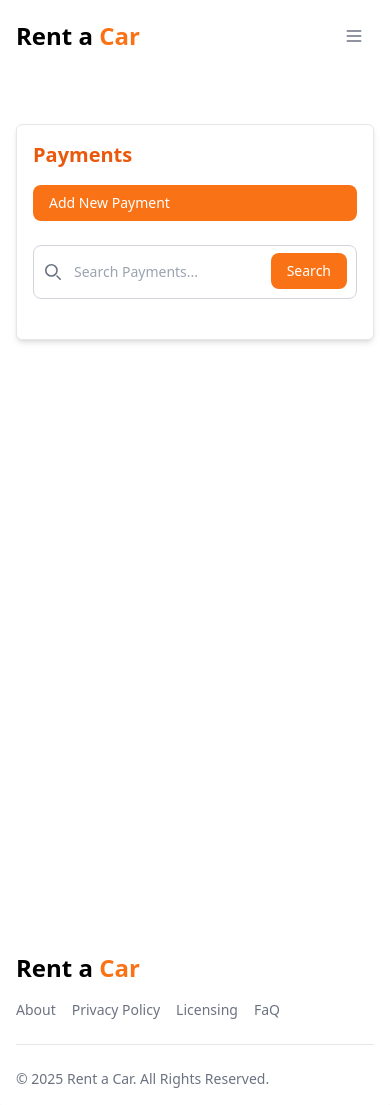
After one commit to Facenam3/php-rent-service, a PHP site: the page made by app/Views/admin/payments/payments.php in a window 390 px wide. The commit adds this page. Run offline with PHP 8.4, Linux system fonts and the light colour scheme; the template is opened without the code that fills it, so the values that code supplies are empty; some libraries are stand-ins or nearby versions.

Commit message:
added payment table

```diff
--- /dev/null
+++ b/app/Views/admin/payments/payments.php
@@ -0,0 +1,101 @@
+<div class="text-white p-4 sm:p-6 mt-5">
+  <div class="py-4 sm:px-4 lg:px-8 max-w-full">
+    <div class="w-full bg-white dark:bg-gray-800 rounded-md border shadow-md text-black p-4 sm:p-6">
+
+      <div class="flex flex-col sm:flex-row sm:justify-between sm:items-center gap-4">
+        <h1 class="text-xl sm:text-2xl text-orange-600 font-semibold whitespace-nowrap">
+          Payments
+        </h1>
+        <a href="/admin/payments/create"
+          class="inline-block text-white bg-orange-500 hover:bg-orange-600 focus:ring-4 focus:ring-orange-300 dark:focus:ring-orange-800 font-medium rounded-lg text-sm sm:text-base px-4 py-2 sm:px-6 sm:py-3 whitespace-nowrap">
+          Add New Payment
+        </a>
+      </div>
+
+      <form class="mt-6 max-w-full" method="GET" action="">
+        <label for="default-search" class="mb-2 text-sm font-medium text-gray-900 sr-only">Search Payments</label>
+        <div class="relative">
+            <div class="absolute inset-y-0 start-0 flex items-center ps-3 pointer-events-none">
+            <svg class="w-4 h-4 text-gray-500" xmlns="http://www.w3.org/2000/svg" fill="none" viewBox="0 0 20 20">
+                <path stroke="currentColor" stroke-linecap="round" stroke-linejoin="round" stroke-width="2"
+                    d="m19 19-4-4m0-7A7 7 0 1 1 1 8a7 7 0 0 1 14 0Z"/>
+            </svg>
+            </div>
+            <input
+                type="search"
+                name="search"
+                id="default-search"
+                value="<?= htmlspecialchars($search ?? '') ?>"
+                class="block w-full p-4 ps-10 text-sm text-gray-900 border border-gray-300 rounded-lg bg-white focus:ring-blue-500 focus:border-blue-500"
+                placeholder="Search Payments..."
+                />
+                <button
+                type="submit"
+                class="text-white absolute end-2.5 bottom-2.5 bg-orange-500 hover:bg-orange-600 focus:ring-4 focus:outline-none focus:ring-orange-300 font-medium rounded-lg text-sm px-4 py-2"
+                >
+                Search
+            </button>
+          </div>
+        </form>
+
+      <div class="hidden sm:block overflow-x-auto mt-6 rounded-md border border-gray-300">
+        <table class="min-w-full divide-y divide-gray-300 text-sm sm:text-base">
+          <thead class="bg-orange-500 text-white uppercase font-medium  text-center">
+            <tr>
+              <th class="px-2 py-3 lg:px-8 lg:py-3">ID</th>
+              <th class="px-2 py-3 lg:px-8 lg:py-3">Reservation Id</th>
+              <th class="px-2 py-3 lg:px-8 lg:py-3">Payment Method</th>
+              <th class="px-2 py-3 lg:px-8 lg:py-3">Status</th>
+              <th class="px-2 py-3 lg:px-8 lg:py-3 max-w-xs">Amount</th>
+              <th class="px-2 py-3 lg:px-8 lg:py-3">Action</th>
+            </tr>
+          </thead>
+          <tbody class="bg-gray-100 text-gray-900  text-center">
+            <?php if($payments) :?>
+              <?php foreach($payments as $payment) :?>
+                <tr class="border-b">
+                  <td class="px-2 py-3 lg:px-8 lg:py-2"><?= $payment->id ?></td>
+                  <td class="px-2 py-3 lg:px-8 lg:py-2"><?= htmlspecialchars($payment->reservation_id) ?></td>
+                  <td class="px-2 py-3 lg:px-8 lg:py-2"><?= htmlspecialchars($payment->payment_method) ?></td>
+                  <td class="px-2 py-3 lg:px-8 lg:py-2"><?= htmlspecialchars($payment->status) ?></td>
+                  <td class="px-2 py-3 lg:px-8 lg:py-2"><?= htmlspecialchars($payment->amount) ?></td>
+
+                  <td class="px-4 py-2">
+                    <div class="flex flex-wrap gap-2 ">
+                      <a href="#" class="text-green-600 whitespace-nowrap px-2" data-id="<?= $payment->id ?>" id="payment-show">
+                        <i class="fa-solid fa-pen-to-square"></i> Show
+                      </a>
+                    </div>
+                  </td>
+                </tr>
+              <?php endforeach; ?>
+            <?php endif; ?>
+          </tbody>
+        </table>
+      </div>
+
+      <div class="sm:hidden mt-6 space-y-4">
+        <?php if($payments) :?>
+            <?php foreach($payments as $payment) :?>
+            <div class="bg-gray-100 dark:bg-gray-300 p-4 rounded-md shadow">
+                <div class="flex justify-between items-center mb-2">
+                <div class="font-semibold text-lg text-orange-600">Payment #<?= $payment->id ?></div>
+                <div class="flex gap-3">
+                    <a href="#" class="text-green-600 whitespace-nowrap px-2" data-id="<?= $payment->id ?>" id="payment-show">
+                        <i class="fa-solid fa-pen-to-square"></i>
+                    </a>
+                </div>
+                </div>
+                <div><strong>Reservation_id: </strong> <?= htmlspecialchars($payment->reservation_id) ?></div>
+                <div><strong>Payment_method: </strong> <?= htmlspecialchars($payment->payment_method) ?></div>
+                <div><strong>Status: </strong> <?= htmlspecialchars($payment->status) ?></div>
+                <div><strong>Amount: </strong> <?= htmlspecialchars($payment->amount) ?></div>
+            </div>
+            <?php endforeach; ?>
+        <?php endif; ?>
+        </div>
+
+    </div>
+    <?= partial('_pagination', ['currentPage' => $currentPage, 'totalPages' => $totalPages]) ?>
+  </div>
+</div>
--- a/app/Views/layouts/admin.php
+++ b/app/Views/layouts/admin.php
@@ -27,6 +27,7 @@
     <script src="https://cdn.jsdelivr.net/npm/sweetalert2@11"></script>
     <script src="/js/admin/location.js"></script>
     <script src="/js/admin/review.js"></script>
+    <script src="/js/admin/payment.js"></script>
     <script src="/js/admin/contact.js"></script>
     <script src="/js/admin/car.js"></script>
     <script src="/js/admin/user.js"></script>
--- a/app/Views/partials/sidebar.php
+++ b/app/Views/partials/sidebar.php
@@ -50,7 +50,7 @@
             </a>
         </li>
          <li class="mb-2">
-            <a href="#" id="btn"
+            <a href="/admin/payments" id="btn"
                 class="block text-gray-100 hover:bg-orange-500 hover:rounded-md hover:text-white px-4 py-2">
                 <i class="fa-solid fa-money-check mx-2"></i>
                 Payments
--- /dev/null
+++ b/public/js/admin/payment.js
@@ -0,0 +1,3 @@
+$(document).ready(function(){
+
+});
--- a/routes.php
+++ b/routes.php
@@ -99,3 +99,6 @@ $router->add("GET", "/admin/contacts/{id}/edit", "Admin\ContactUsController@edit
 $router->add("POST", "/admin/contacts/{id}/update", "Admin\ContactUsController@update", ['auth']);
 $router->add("GET", "/admin/contacts/{id}/show", "Admin\ContactUsController@show", ['auth']);
 $router->add("POST", "/admin/contacts/{id}/delete", "Admin\ContactUsController@delete", ['auth']);
+
+//============================================== PAYMENTS ==================================
+$router->add("GET", "/admin/payments", "Admin\PaymentController@index", ['auth']);
```
Also changed, not shown: app/Controllers/Admin/PaymentController.php (added, +29 -0 lines), app/Models/Payment.php (+52 -0 lines), public/styles.css (+11 -43 lines), database/rent.sqlite, 1 other file.
